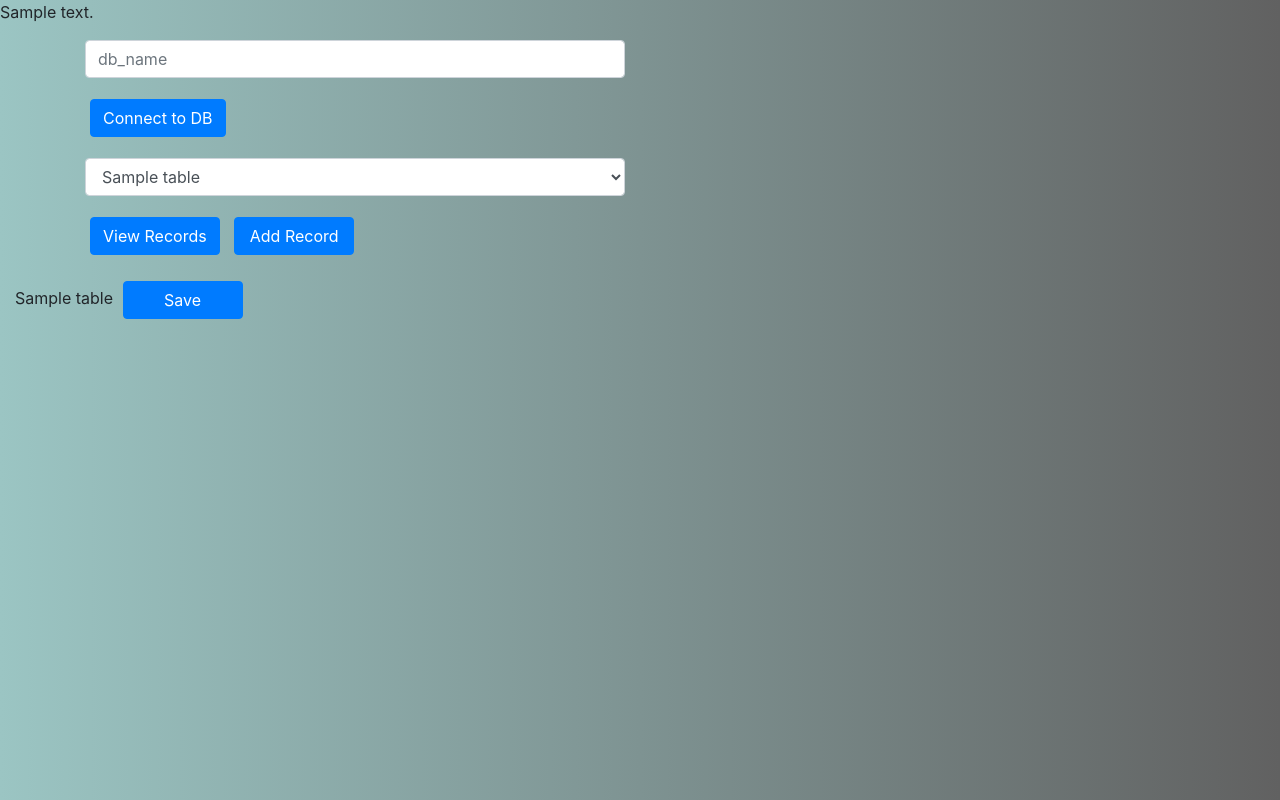
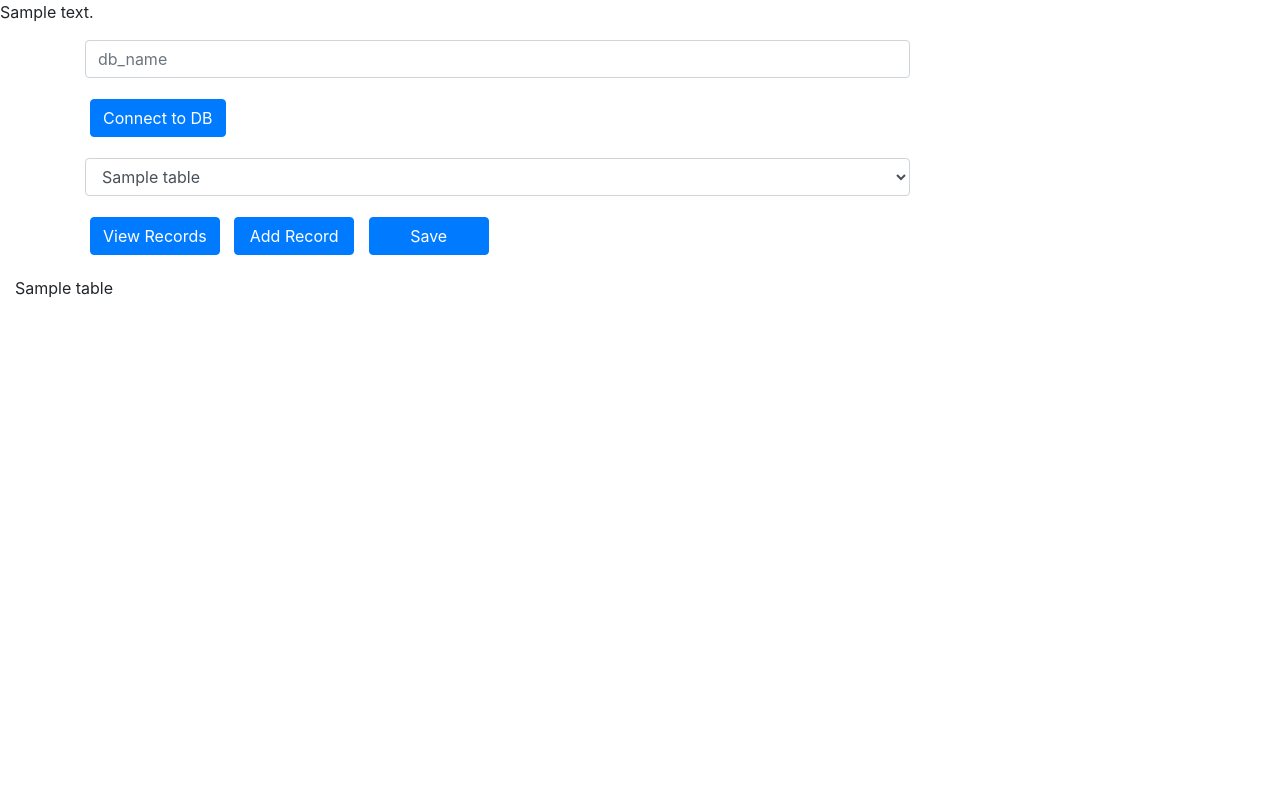
Before and after one commit to hussain-bim/pythonflaskapiwithmysql, a Flask app: template templates/index.html in a window 1280 px wide. Run offline with Flask 2, Linux system fonts and the light colour scheme; the template is opened without the code that fills it: most values are stand-ins (such as "Sample title", 1, 10 or a date in 2020); some libraries are stand-ins or nearby versions.

Commit message:
Background color and button positions

```diff
--- a/main.py
+++ b/main.py
@@ -3,7 +3,7 @@ import pymysql
 import random
 from flask_toastr import Toastr
 from flask import flash, render_template, request, redirect, jsonify
-from flask_table import Col, create_table, ButtonCol
+from flask_table import Col, create_table, ButtonCol, BoolCol
 from werkzeug.security import generate_password_hash
 from app import app
 from db_config import mysql
--- a/static/css/style.css
+++ b/static/css/style.css
@@ -10,8 +10,13 @@
 }
 
 body {
-  background: linear-gradient(to left, #616161, #9bc5c3);
+  /* background: linear-gradient(to left, #616161, #9bc5c3); */
+  /* background-image: linear-gradient(120deg, #fdfbfb 0%, #ebedee 100%); */
+  /*background: #DDDDDD;*/
+
 }
+
+
 
 
 #language {
--- a/templates/index.html
+++ b/templates/index.html
@@ -55,7 +55,7 @@
 	{{ toastr.include_toastr_js() }}
 	<div class="container">
 		<div class="row">
-			<div class="col-md-6">
+			<div class="col-md-9">
 				<p></p>
 				<p></p>
 				<p></p>
@@ -70,6 +70,7 @@
 				<p></p>
 				<button id=view_records  class="btn btn-primary align-right" style="margin:5px">View Records</button>
 				<button id=add_record class="btn btn-primary align-right" style="margin:5px">Add Record</button>
+				<button id="save_new_record" class ="btn btn-primary align-right" style="margin:5px">Save</button>
 				<p></p>
 				<p></p>
 			</div>
@@ -77,9 +78,7 @@
 	</div>
 	<div class="col-md-12 centered">
 		{{ table | safe }}
-		<button id="save_new_record" class ="btn btn-primary align-right" style="margin:5px">Save</button>
 		<div class='addeditfields'>
-
 		</div>
 	</div>
 </body>
```
